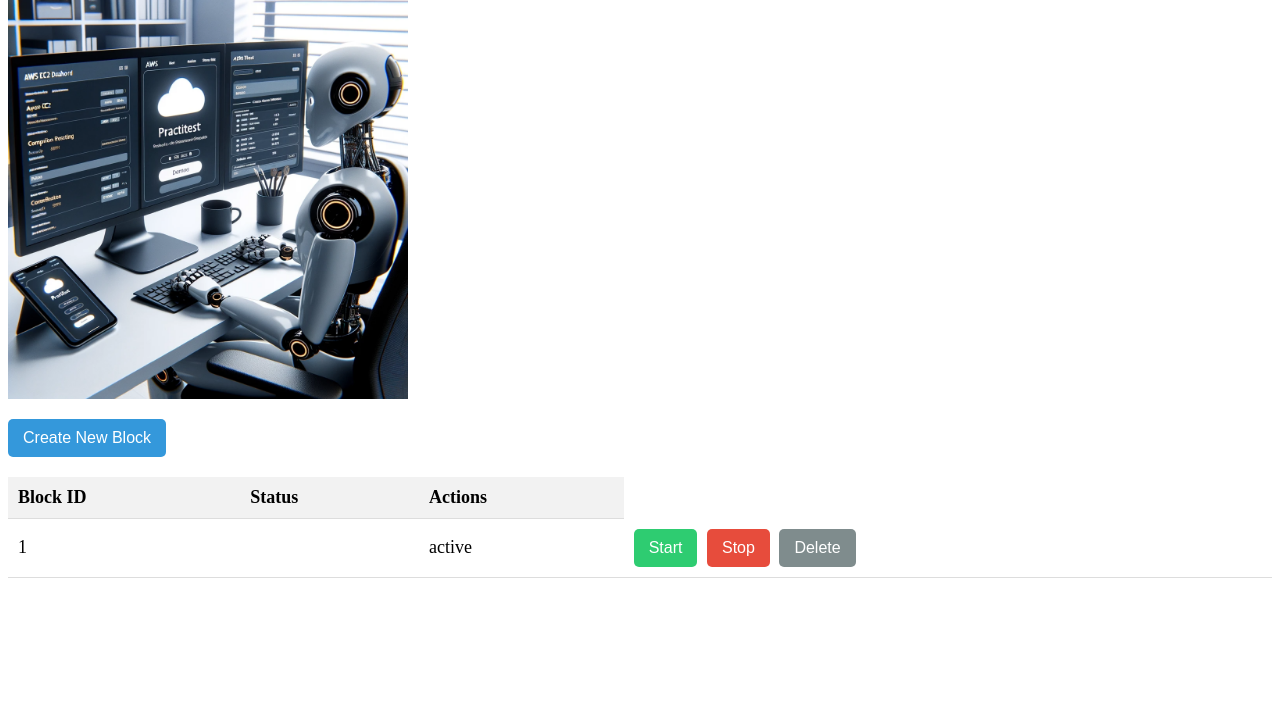
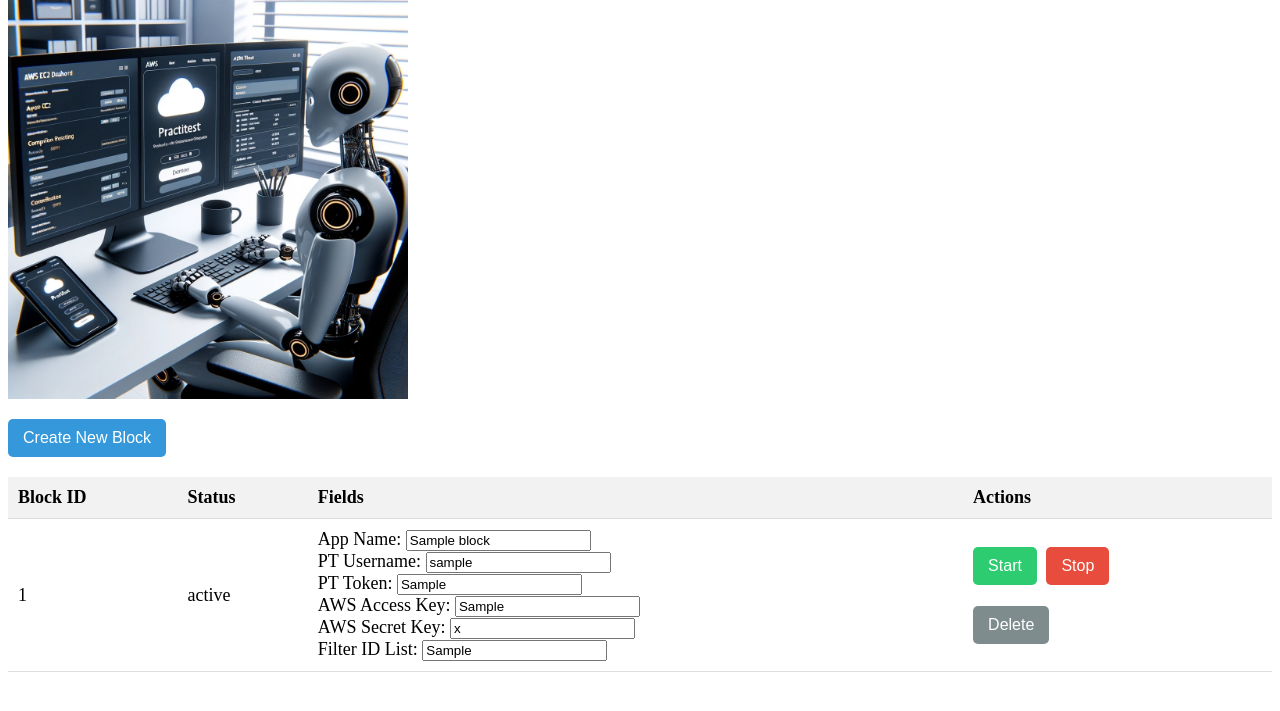
Before and after one commit to Sigalov/Automation-Hub, a Django app: page / in a window 1280 px wide. Shown: the part 21-732 px from the top of the page. Run offline with Django 4.2, Linux system fonts and the light colour scheme; tables that the repository leaves empty hold one stand-in row (values such as "Sample post").

Commit message:
add fields

```diff
--- a/templates/list_blocks.html
+++ b/templates/list_blocks.html
@@ -1,3 +1,4 @@
+
 
 {% load static %}
 <html>
@@ -14,7 +15,7 @@
 
     .logo-container img {
         width: 400px;
-        height: auto;  # Maintain aspect ratio
+        height: auto;
     }
 </style>
 </head>
@@ -29,6 +30,7 @@
         <tr>
             <th>Block ID</th>
             <th>Status</th>
+            <th>Fields</th>
             <th>Actions</th>
         </tr>
     </thead>
@@ -36,11 +38,18 @@
         {% for block in blocks %}
         <tr>
             <td>{{ block.id }}</td>
-            <td>{{ block.block_name }}</td>
+{#            <td>{{ block.block_name }}</td>#}
             <td>{{ block.status }}</td>
             <td>
+                App Name: <input type="text" name="app_name_{{ block.id }}" value="{{ block.app_name }}"><br>
+                PT Username: <input type="text" name="pt_username_{{ block.id }}" value="{{ block.pt_username }}"><br>
+                PT Token: <input type="text" name="pt_token_{{ block.id }}" value="{{ block.pt_token }}"><br>
+                AWS Access Key: <input type="text" name="aws_access_key_{{ block.id }}" value="{{ block.aws_access_key }}"><br>
+                AWS Secret Key: <input type="text" name="aws_secret_key_{{ block.id }}" value="{{ block.aws_secret_key }}"><br>
+                Filter ID List: <input type="text" name="filter_id_list_{{ block.id }}" value="{{ block.filter_id_list }}"><br>
+                <td>
                 <button onclick="startBlock('{{ block.id }}')">Start</button>
-                <button onclick="stopBlock('{{ block.id }}')">Stop</button>
+                <button onclick="stopBlock('{{ block.id }}')">Stop</button><br><br>
                 <button onclick="deleteBlock('{{ block.id }}')">Delete</button>
             </td>
         </tr>
```
